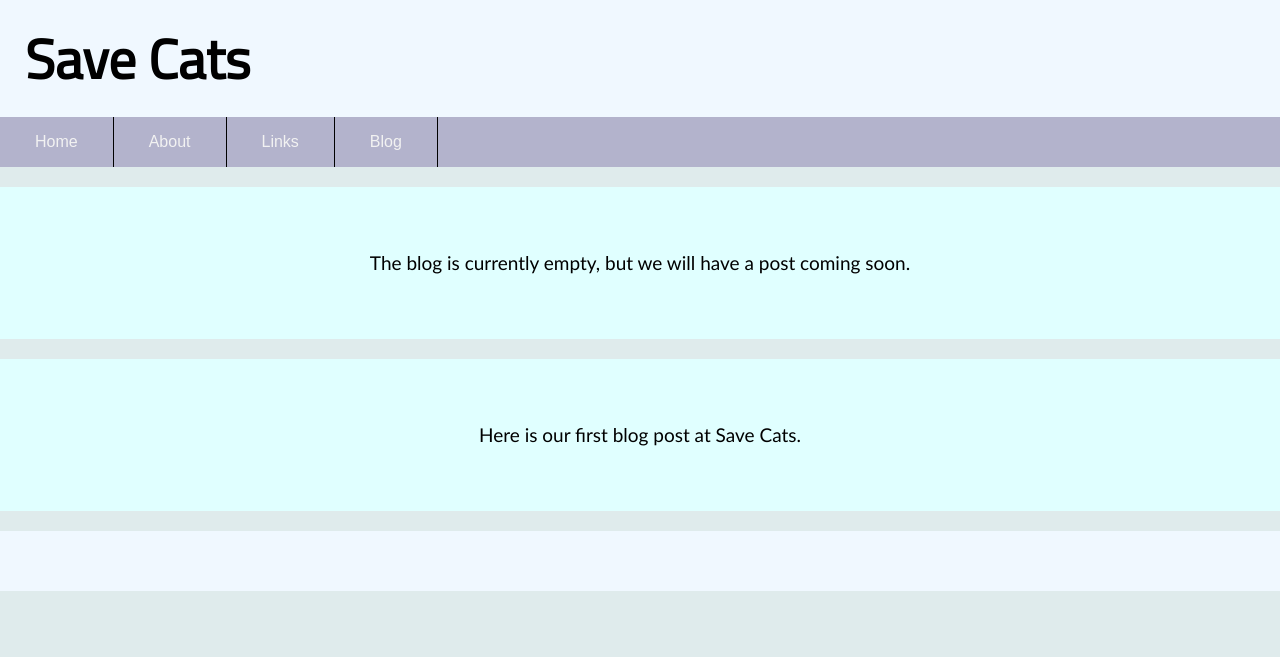
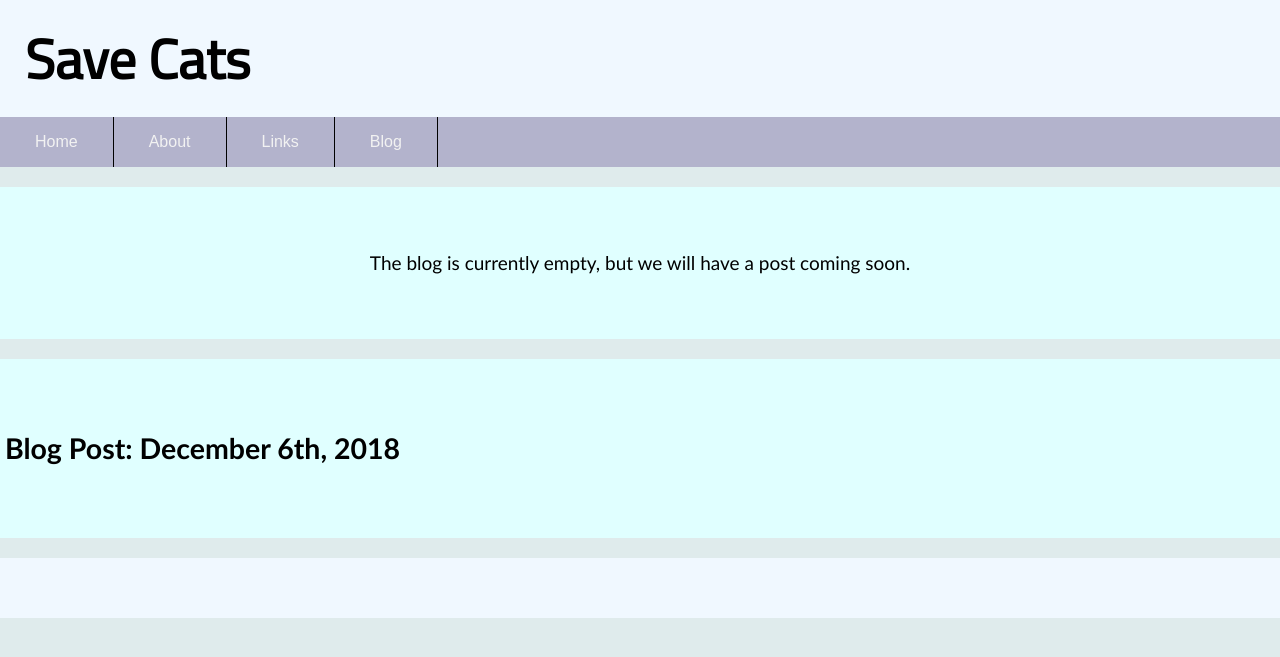
Before and after one commit to Jewel494/Jewel494.github.io, a Jekyll site: the page indexthree.html, which Jekyll copies as it is, in a window 1280 px wide. Shown: the top 657 px of the page. Built offline with Jekyll 4.4.1, drawn with Linux system fonts in a browser that asks for light colours; some web fonts are replaced.

Commit message:
Update indexthree.html

```diff
--- a/indexthree.html
+++ b/indexthree.html
@@ -111,7 +111,7 @@ li {
    background-size: cover;
    position: relative;
    background-position: center;
-   text-align: center;
+   text-align: left;
    padding-top: 40px;
    padding-bottom: 40px;
    margin-top: 20px;
@@ -186,7 +186,7 @@ img {vertical-align: middle;}
   <div class="secondblock">
    <div class="secondtext">
 <article>
-   <p>Here is our first blog post at Save Cats.</p>
+   <h2><strong>Blog Post: December 6th, 2018</strong></h2>
 </article>
    </div>
    </div>
```
